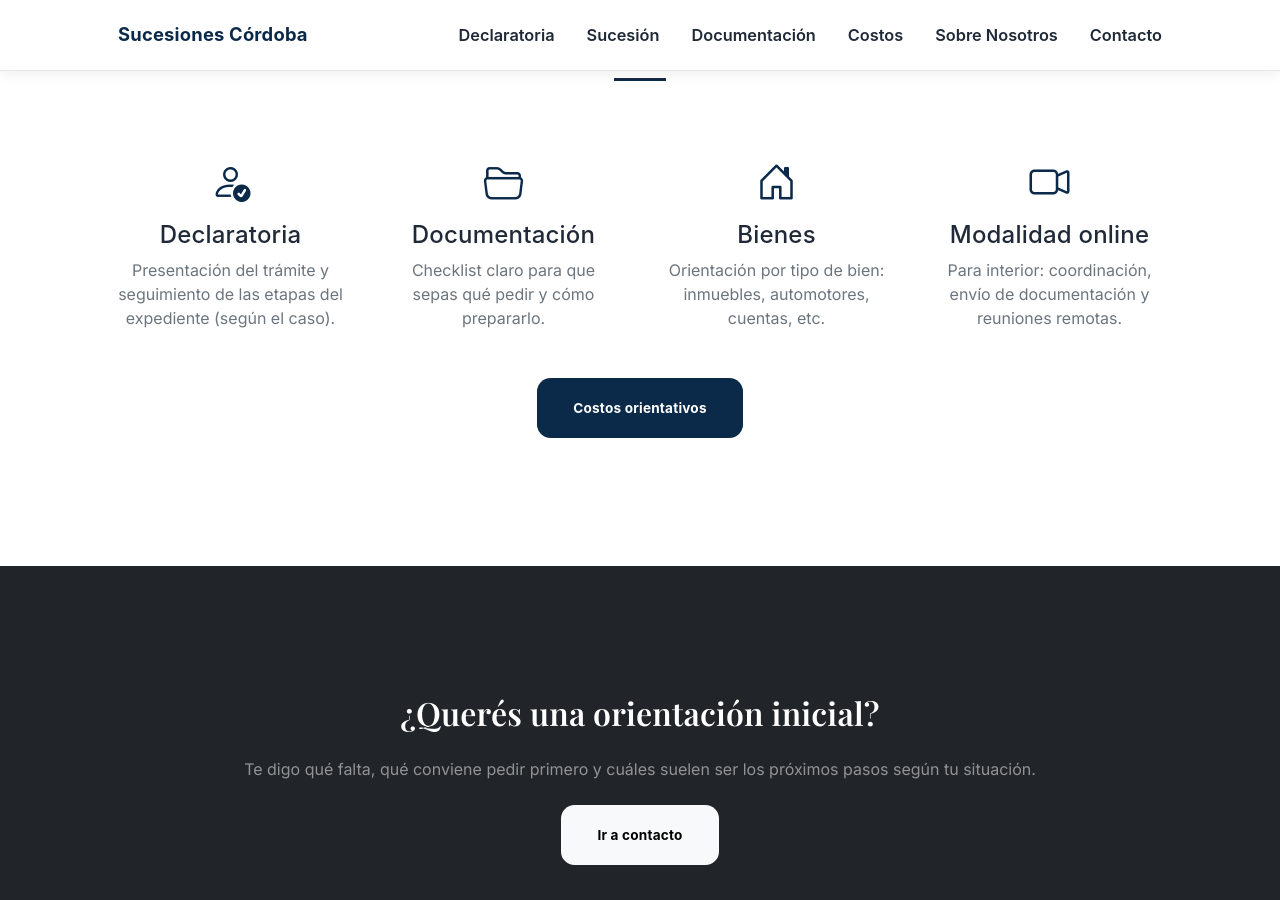
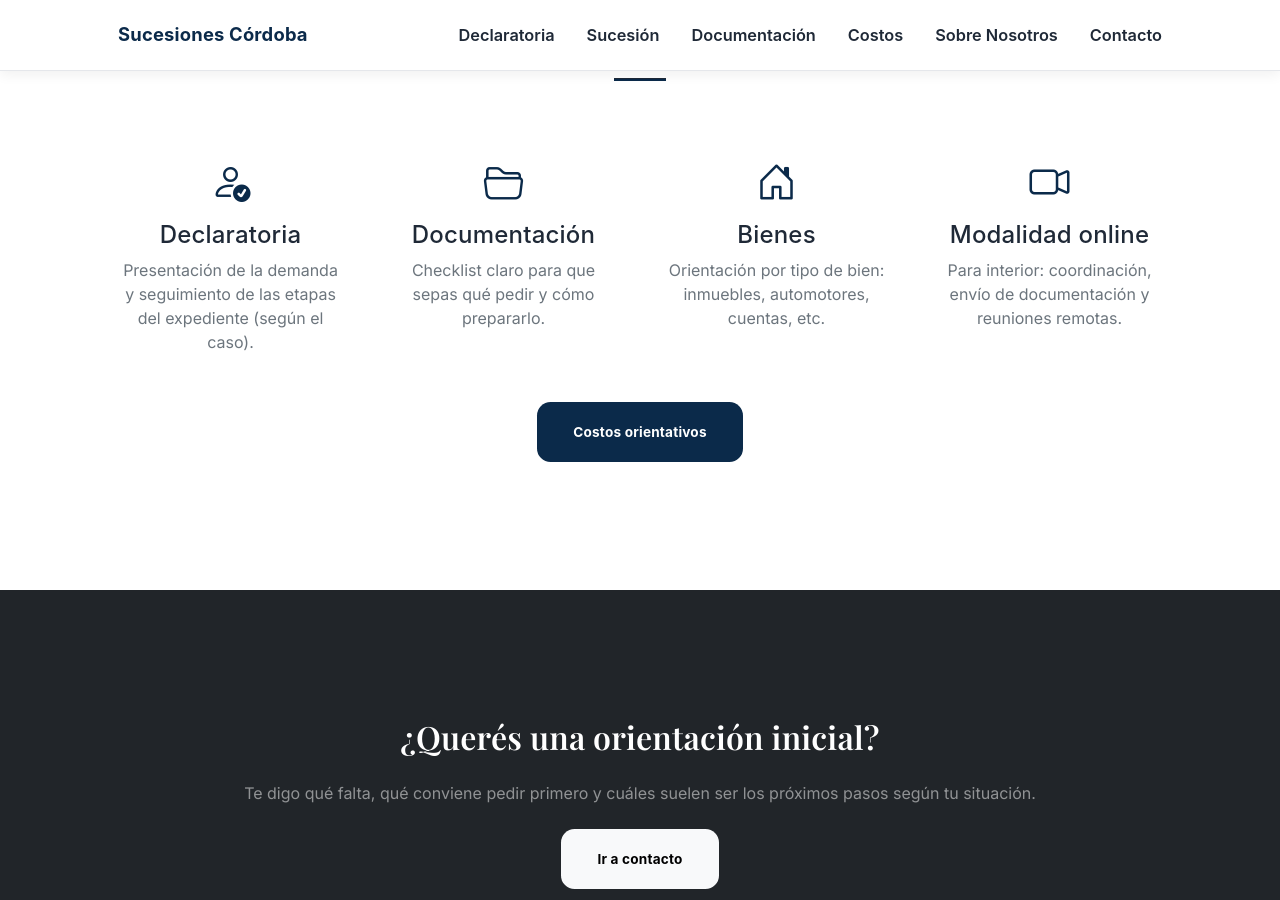
Before and after one commit to Elitedomainsx/sucesionescordoba, a Jekyll site: the page built from index.md, in a window 1280 px wide and 900 px high, scrolled down 1605 px. Built offline with Jekyll 4.4.1, drawn with Linux system fonts in a browser that asks for light colours.

Commit message:
Update index.md

```diff
--- a/index.md
+++ b/index.md
@@ -54,7 +54,7 @@ title: "Sucesiones y declaratoria de herederos en Córdoba"
         <div class="mt-5">
           <div class="mb-2"><i class="bi-person-check fs-1 text-primary"></i></div>
           <h3 class="h4 mb-2">Declaratoria</h3>
-          <p class="text-muted mb-0">Presentación del trámite y seguimiento de las etapas del expediente (según el caso).</p>
+          <p class="text-muted mb-0">Presentación de la demanda y seguimiento de las etapas del expediente (según el caso).</p>
         </div>
       </div>
       <div class="col-lg-3 col-md-6 text-center">
```
